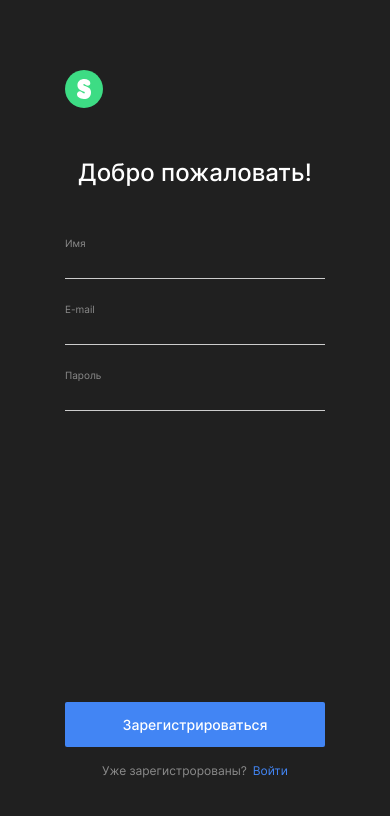
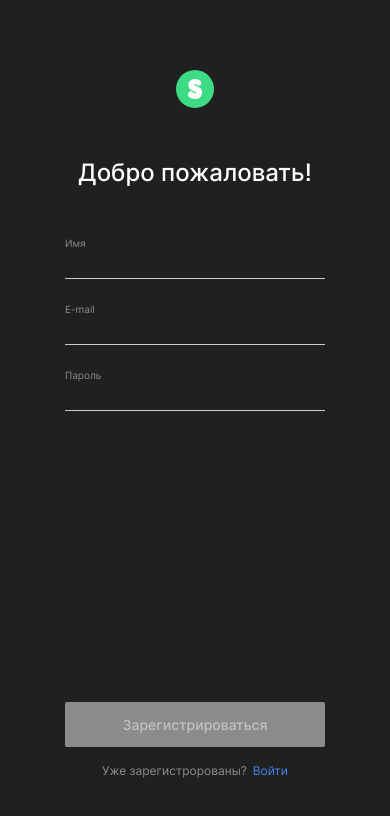
Before and after one commit to IlyaBiryulev/movies-explorer-frontend, a React (Create React App) app: page /signup in a window 390 px wide. Shown: the top 816 px of the page. Built offline with nearby package versions, Linux system fonts and the light colour scheme.

Commit message:
feat: добавить валидацию обязательных полей

```diff
--- a/src/components/Authentication/Authentication.css
+++ b/src/components/Authentication/Authentication.css
@@ -68,6 +68,12 @@
   opacity: 0.85;
 }
 
+.auth__submit-button:disabled {
+  pointer-events: none;
+  background-color: #8B8B8B;
+  color: #c2c2c2;
+}
+
 .auth__form-input-error {
   min-height: 12px;
   font-weight: 400;
@@ -76,6 +82,10 @@
   color: #FF0000;
   margin: 5px 0 7px;
   opacity: 0;
+}
+
+.auth__form-input-error_active {
+  opacity: 1;
 }
 
 .auth__link {
@@ -103,6 +113,10 @@
     margin: 50px 0;
   }
 
+  .logo {
+    margin: 0 auto;
+  }
+
   .auth__form {
     width: 260px;
   }
--- a/src/components/Authentication/Authentication.js
+++ b/src/components/Authentication/Authentication.js
@@ -3,16 +3,25 @@ import './Authentication.css';
 import { Link } from "react-router-dom";
 import Logo from '../Logo/Logo.js';
 
-function Authentication({title, name, btnSubmit, isLogin, Auth, children, onSubmit, Route}) {
+function Authentication({ title, name, btnSubmit, isLogin, Auth, children, onSubmit, Route, isValid }) {
     return (
         <section className="auth">
           <div className="auth__container">
-            <Logo />
+            <div className='logo'><Logo /></div>
             <h2 className="auth__title">{title}</h2>
-            <form action="#" className="auth__form"  name={name} onSubmit={onSubmit}>
+            <form
+              action="#"
+              className="auth__form"
+              name={name}
+              onSubmit={onSubmit}
+              noValidate>
               {children}
-              <button className="auth__submit-button" type="submit">{btnSubmit}</button>
-              <Link className="auth__link" to={Route}>{isLogin}<span className="auth__link-span">{Auth}</span></Link>
+              <button
+                form={name}
+                className='auth__submit-button'
+                type='submit'
+                disabled={isValid ? false : true}>{btnSubmit}</button>
+              <Link className='auth__link' to={Route}>{isLogin}<span className='auth__link-span'>{Auth}</span></Link>
             </form>
           </div>
         </section>
--- a/src/components/Login/Login.js
+++ b/src/components/Login/Login.js
@@ -1,14 +1,23 @@
 import './Login.css';
 
 import Authentication from '../Authentication/Authentication.js';
+import Validation from '../Validation/Validation.js';
 
 function Login() {
+  const { values, errors, isValid, onChange } = Validation();
+
+  function handleSubmit(e) {
+    e.preventDefault();
+  }
+
     return (
       <section>
           <Authentication
             name={'login'}
             title={'Рады видеть!'}
             btnSubmit={'Войти'}
+            onSubmit={handleSubmit}
+            isValid={isValid}
             isLogin={'Ещё не зарегистророваны?'}
             Auth={'Регистрация'}
             Route={'/signup'}
@@ -21,8 +30,10 @@ function Login() {
               id="email-input"
               className="auth__form-input"
               required
+              onChange={onChange}
+              value={values.email || ''}
             />
-            <span className="auth__form-input-error"></span>
+            <span className={`auth__form-input-error ${errors.email ? 'auth__form-input-error_active' : ''}`}>{errors.email}</span>
             <p className='auth__placeholder'>Пароль</p>
             <input
               type="password"
@@ -31,8 +42,10 @@ function Login() {
               id="password-input"
               className="auth__form-input"
               required
+              onChange={onChange}
+              value={values.password || ''}
             />
-            <span className="auth__form-input-error"></span>
+            <span className={`auth__form-input-error ${errors.password ? 'auth__form-input-error_active' : ''}`}>{errors.password}</span>
           </Authentication>
         </section>
     );
--- a/src/components/Profile/Profile.js
+++ b/src/components/Profile/Profile.js
@@ -1,14 +1,29 @@
 import './Profile.css';
-
+import { useState } from "react";
 import Header from '../Header/Header.js';
 
 function Profile({ onBurgerClick }) {
+  //Временное решение
+  const [name, setName] = useState('Илья');
+  const [email, setEmail] = useState('birulevila@yandex.ru');
+
+  const handleChangeName = (e) => {
+    setName(e.target.value);
+ }
+
+  const handleChangeEmail = (e) => {
+    setEmail(e.target.value);
+ }
+
+ const handleSubmit = (e) => {
+  e.preventDefault();
+}
   return (
     <body className='profile'>
       <Header onBurgerClick={ onBurgerClick }/>
       <section className='profile__wrapper'>
         <h1 className='profile__title'>Привет, Илья!</h1>
-        <form className='profile__form-edit' name='profile'>
+        <form className='profile__form-edit' name='profile' onSubmit={handleSubmit}>
           <label className='profile__form-wrapper'>
             Имя
             <input
@@ -17,7 +32,8 @@ function Profile({ onBurgerClick }) {
               form="profile"
               id="name-input"
               className="profile__form-input"
-              value={'Илья'}
+              value={name}
+              onChange={handleChangeName}
               required
             />
           </label>
@@ -30,7 +46,8 @@ function Profile({ onBurgerClick }) {
               id="email-input"
               className="profile__form-input"
               required
-              value={'birulevila@yandex.ru'}
+              value={email}
+              onChange={handleChangeEmail}
             />
           </label>
         </form>
--- a/src/components/Register/Register.js
+++ b/src/components/Register/Register.js
@@ -1,14 +1,22 @@
 import './Register.css';
 
 import Authentication from '../Authentication/Authentication.js';
+import Validation from '../Validation/Validation.js';
 
 function Register() {
+  const { values, errors, isValid, onChange } = Validation();
+
+  function handleSubmit(e) {
+    e.preventDefault();
+  }
     return (
         <section>
           <Authentication
             name={'register'}
             title={'Добро пожаловать!'}
             btnSubmit={'Зарегистрироваться'}
+            onSubmit={handleSubmit}
+            isValid={isValid}
             isLogin={'Уже зарегистророваны?'}
             Auth={'Войти'}
             Route={'/signin'}
@@ -21,8 +29,10 @@ function Register() {
               id="name-input"
               className="auth__form-input"
               required
+              onChange={onChange}
+              value={values.name || ''}
             />
-            <span className="auth__form-input-error"></span>
+            <span className={`auth__form-input-error ${errors.name ? 'auth__form-input-error_active' : ''}`}>{errors.name || ''}</span>
             <p className='auth__placeholder'>E-mail</p>
             <input
               type="email"
@@ -31,8 +41,10 @@ function Register() {
               id="email-input"
               className="auth__form-input"
               required
+              onChange={onChange}
+              value={values.email || ''}
             />
-            <span className="auth__form-input-error"></span>
+            <span className={`auth__form-input-error ${errors.email ? 'auth__form-input-error_active' : ''}`}>{errors.email || ''}</span>
             <p className='auth__placeholder'>Пароль</p>
             <input
               type="password"
@@ -41,8 +53,10 @@ function Register() {
               id="password-input"
               className="auth__form-input"
               required
+              onChange={onChange}
+              value={values.password || ''}
             />
-            <span className="auth__form-input-error"></span>
+            <span className={`auth__form-input-error ${errors.email ? 'auth__form-input-error_active' : ''}`}>{errors.password || ''}</span>
           </Authentication>
         </section>
     );
--- a/src/components/Validation/Validation.js
+++ b/src/components/Validation/Validation.js
@@ -9,17 +9,17 @@ function Validation() {
   function onChange(e) {
     const { name, value } = e.target;
     const error = e.target.validationMessage;
-    const formValid = e.target.closest("form").checkValidity();
+    const formValidation = e.target.closest('form').checkValidity();
     setValues((values) => ({ ...values, [name]: value }));
     setErrors((errors) => ({ ...errors, [name]: error }));
-    setValid(formValid);
+    setValid(formValidation);
   }
 
   const resetValidation = useCallback(
-    (isValid = false, values = {}, errors = {}) => {
-      setValid(isValid);
-      setValues(values);
-      setErrors(errors);
+    () => {
+      setValid(false);
+      setValues({});
+      setErrors({});
     },
     [setValid, setValues, setErrors]
   );
```
